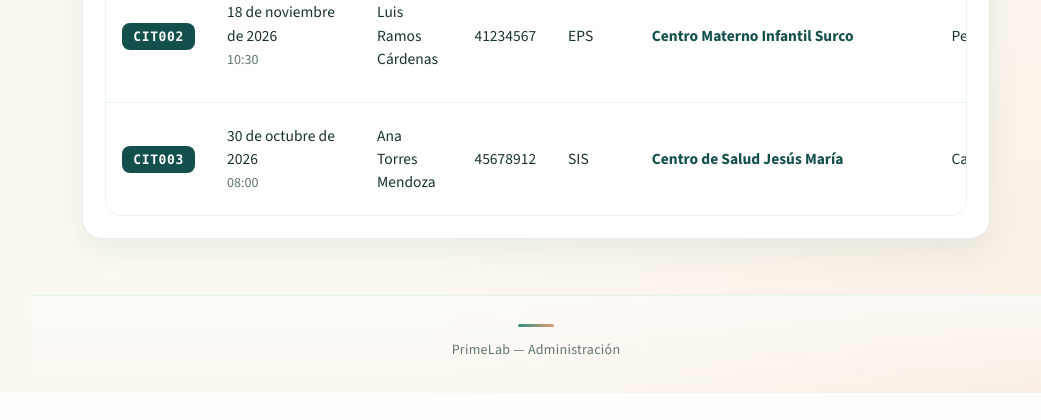
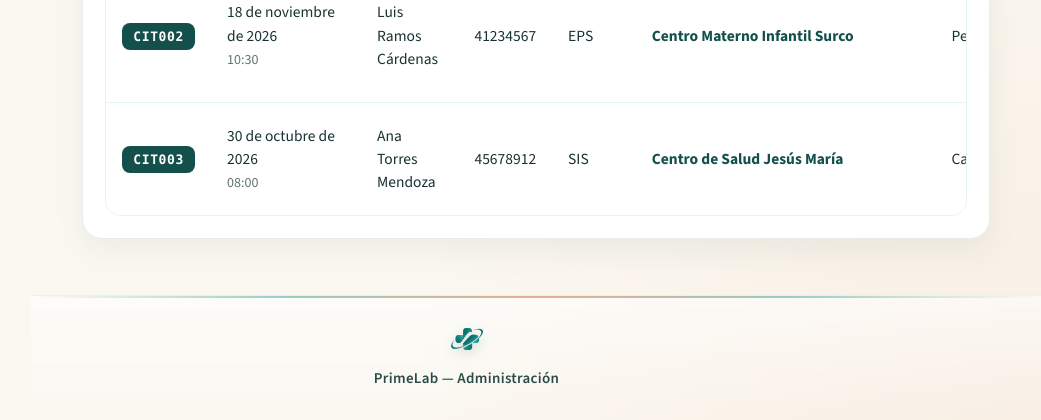
Before and after one commit to estu74519247-droid/PROYECTO---RESERVAS-, a PHP site: page /app/admin/admin_citas.php in a window 1280 px wide. Shown: the part 1876-2296 px from the top of the page, without its empty margins (239-1280 px from the left). Before the commit the page ends 2269 px from the top, so only its background shows below. Run offline with PHP 8.4, Linux system fonts and the light colour scheme; the visitor is signed in with stand-in values (Sample User, id 1); data comes from the database, SQL or seed files in the repository.

Commit message:
Mejoras en el diseño

```diff
--- a/css/style.css
+++ b/css/style.css
@@ -3980,3 +3980,94 @@ body::-webkit-scrollbar-thumb:hover {
     border-radius: 0;
   }
 }
+
+.site-footer {
+  position: relative;
+  padding: 34px 24px 38px;
+  text-align: center;
+  border-top: 0;
+  background:
+    radial-gradient(
+      ellipse at 50% 0%,
+      rgba(47, 143, 131, 0.1),
+      transparent 65%
+    ),
+    linear-gradient(
+      180deg,
+      rgba(255, 255, 255, 0.55),
+      rgba(242, 250, 248, 0.65)
+    );
+}
+/* Línea superior con degradado que se desvanece en los lados */
+.site-footer::before {
+  content: "";
+  position: absolute;
+  left: 0;
+  right: 0;
+  top: 0;
+  height: 2px;
+  background: linear-gradient(
+    90deg,
+    transparent,
+    var(--blue-300) 25%,
+    var(--accent) 50%,
+    var(--blue-300) 75%,
+    transparent
+  );
+  opacity: 0.8;
+}
+
+/* Primera línea: marca con el logo pequeño arriba */
+.site-footer p:first-child {
+  margin: 0 0 12px;
+  font-size: 15px;
+  font-weight: 600;
+  letter-spacing: 0.02em;
+  color: var(--ink-soft);
+}
+.site-footer p:first-child::before {
+  content: "";
+  display: block;
+  width: 34px;
+  height: 34px;
+  margin: 0 auto 10px;
+  border-radius: 0;
+  background: url("../img/PrimeLab%20Logo.png") center / contain no-repeat;
+  filter: drop-shadow(0 4px 6px rgba(20, 80, 75, 0.2));
+}
+
+/* Segunda línea: nota en forma de etiqueta */
+.site-footer p:not(:first-child) {
+  display: inline-block;
+  margin: 0;
+  padding: 6px 16px;
+  font-size: 13.5px;
+  letter-spacing: 0.02em;
+  color: var(--muted);
+  background: #fff;
+  border: 1px solid var(--blue-100);
+  border-radius: 999px;
+  box-shadow: 0 3px 10px rgba(20, 80, 75, 0.06);
+}
+
+/* Si el pie tiene una sola línea, sin etiqueta */
+.site-footer p:only-child {
+  margin-bottom: 0;
+}
+
+/* Deja espacio para que el botón de Accesibilidad no tape el texto */
+@media (min-width: 901px) {
+  .site-footer {
+    padding-right: max(24px, 190px);
+    padding-left: max(24px, 190px);
+  }
+  .app-layout + .site-footer {
+    padding-left: clamp(24px, 4vw, 56px);
+    padding-right: 190px;
+  }
+}
+@media (max-width: 900px) {
+  .site-footer {
+    padding-bottom: 92px;
+  }
+}
```
